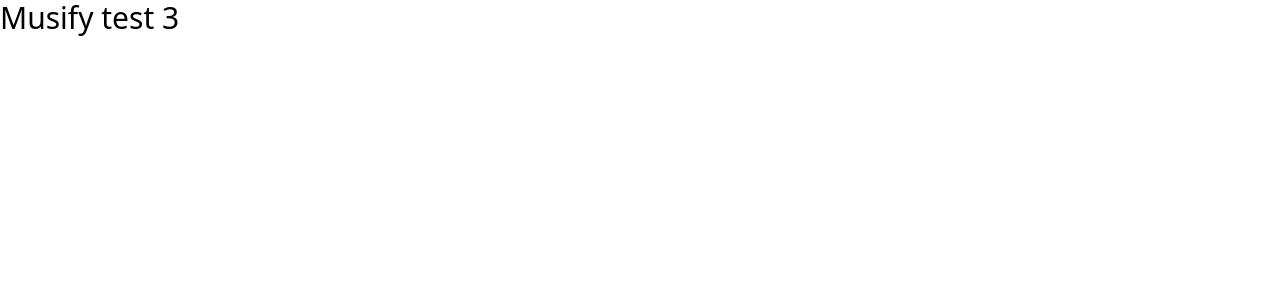
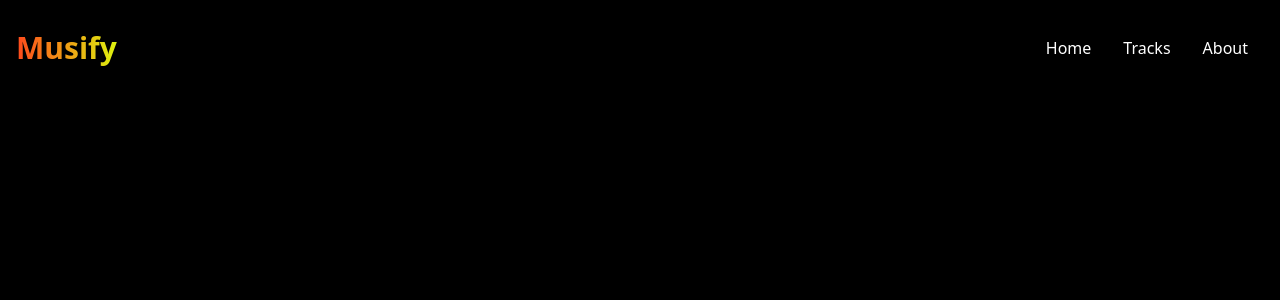
Before and after one commit to Prk-01/Musify, a React (Vite) app in the folder client/: page / in a window 1280 px wide. Shown: the top 300 px of the page. Built offline with nearby package versions, Linux system fonts and the light colour scheme.

Commit message:
Navbar addition - is Responsive

```diff
--- a/client/package.json
+++ b/client/package.json
@@ -11,7 +11,8 @@
   },
   "dependencies": {
     "react": "^18.3.1",
-    "react-dom": "^18.3.1"
+    "react-dom": "^18.3.1",
+    "react-icons": "^5.2.1"
   },
   "devDependencies": {
     "@types/react": "^18.3.3",
--- a/client/src/App.jsx
+++ b/client/src/App.jsx
@@ -1,6 +1,10 @@
+import Navbar from "./components/Navbar"
+
 const App = () => {
   return (
-    <div className="text-3xl">Musify test 3</div>
+    <>
+    <Navbar/>
+    </>
   )
 }
 
--- /dev/null
+++ b/client/src/components/Navbar.jsx
@@ -0,0 +1,35 @@
+import { AiOutlineMenuUnfold,AiOutlineClose } from "react-icons/ai";
+import { useState } from "react";
+
+const Navbar = () => {
+    const [nav,setNav]=useState(true);
+
+    const handleNav=()=>{
+        setNav(!nav)
+    }
+  return (
+    <nav>
+        <div className="text-white flex justify-between items-center h-24 mx-auto px-4 max-w-[1440px]">
+            <h1 className="w-full text-3xl"><span className="brand font-bold">Musify</span></h1>
+            <ul className="hidden md:flex">
+                <li className="p-4"><a href="#Home">Home</a></li>
+                <li className="p-4"><a href="#Tracks">Tracks</a></li>
+                <li className="p-4"><a href="#About">About</a></li>
+            </ul>
+            <div onClick={handleNav} className="block md:hidden">
+                {!nav?<AiOutlineClose size={24}/>:<AiOutlineMenuUnfold size={24}/>}
+            </div>
+            <div className={!nav?'fixed md-hidden left-0 top-0 w-[60%] h-full bg-black' : 'fixed hidden'}>
+            <ul className="pt-24">
+                <li className="p-4" onClick={handleNav}><a href="#Home">Home</a></li>
+                <li className="p-4" onClick={handleNav}><a href="#Tracks">Tracks</a></li>
+                <li className="p-4"  onClick={handleNav}><a href="#About">About</a></li>
+            </ul>
+            </div>
+        </div>
+    </nav>
+
+  )
+}
+
+export default Navbar
--- a/client/src/index.css
+++ b/client/src/index.css
@@ -1,3 +1,16 @@
 @tailwind base;
 @tailwind components;
 @tailwind utilities;
+
+
+body{
+
+  background-color:black ;
+}
+
+.brand{
+  background: #FF481C;
+  background: linear-gradient(to right, #FF481C 0%, #DEF30E 100%);
+  -webkit-background-clip: text;
+  -webkit-text-fill-color: transparent;
+}
```
Also changed, not shown: 1 other file (tests, documents, lock files or other folders).
